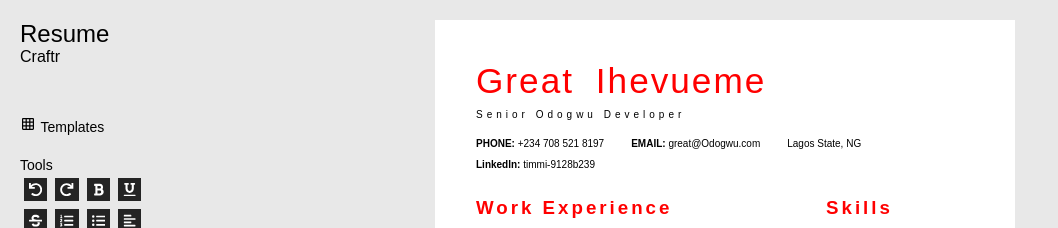
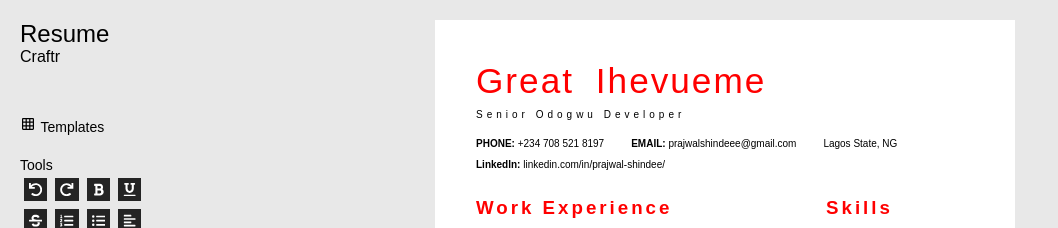
Before and after one commit to Prajwal-shindee/resumecraftr, a React (Vite) app: page /create/scoop in a window 1280 px wide. Shown: the top 228 px of the page, without its empty margins (0-1058 px from the left). Built offline with nearby package versions, Linux system fonts and the light colour scheme; a web font is replaced by a local one.

Commit message:
Update scoop.tsx

```diff
--- a/src/Components/Resume/Scoop/scoop.tsx
+++ b/src/Components/Resume/Scoop/scoop.tsx
@@ -21,14 +21,14 @@ export const Scoop = ({edit }:{edit:boolean}) => {
 
     <p data-editable={edit} contentEditable={edit}>
         <b>EMAIL: </b>
-        <span> great@Odogwu.com</span>
+        <span> prajwalshindeee@gmail.com</span>
     </p>
     <p data-editable={edit} contentEditable={edit}>
         <span> Lagos State, NG </span>
     </p>
     <p data-editable={edit} contentEditable={edit}>
         <b>Linkedln: </b>
-        <span> timmi-9128b239 </span>
+        <span> linkedin.com/in/prajwal-shindee/ </span>
     </p>
 
     </div>
```
